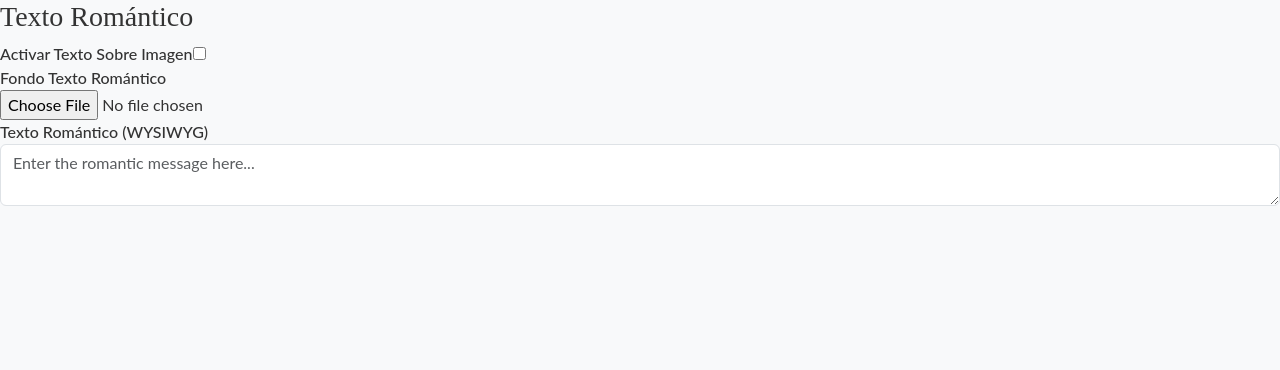
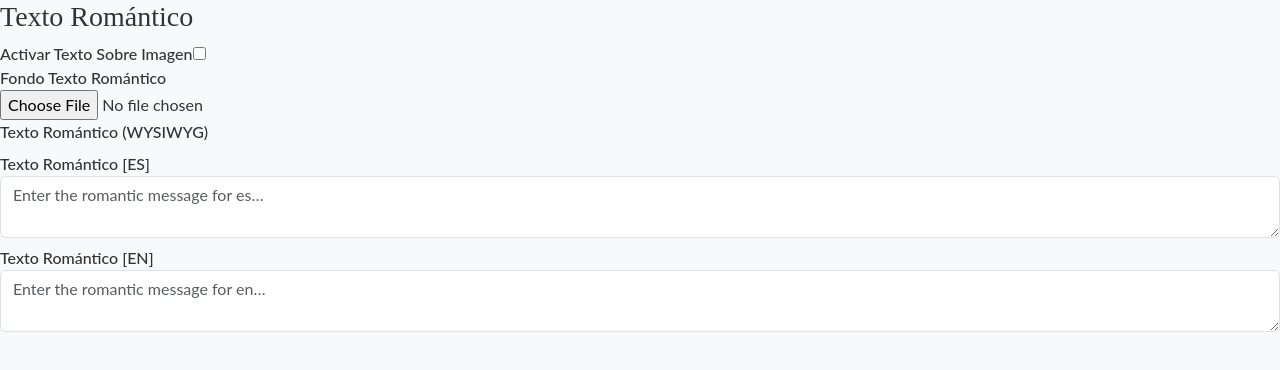
Before and after one commit to lportillo13/dw, a Next.js app: page /dashboard/TextoRomantico in a window 1280 px wide. Shown: the top 370 px of the page. Built offline with nearby package versions, Linux system fonts and the light colour scheme.

Commit message:
Dashboard translation 2

```diff
--- a/pages/dashboard/TextoRomantico.js
+++ b/pages/dashboard/TextoRomantico.js
@@ -2,10 +2,24 @@
 import React from 'react';
 import CloudImageUploader from './CloudImageUploader';
 
-export default function TextoRomantico({ formData = {}, handleChange, coupleId }) {
+export default function TextoRomantico({
+  formData = {},
+  handleChange,
+  handleJsonbChange,
+  coupleId
+}) {
+  // You might store an array of active languages in formData.idiomas;
+  // otherwise we fall back to whatever keys exist in texto_romantico.
+  const languages =
+    formData.idiomas ||
+    Object.keys(formData.texto_romantico || { es: '', en: '' });
+
+  const romanticTexts = formData.texto_romantico || {};
+
   return (
     <div>
       <h3>Texto Romántico</h3>
+
       <div className="form-group">
         <label>Activar Texto Sobre Imagen</label>
         <input
@@ -15,39 +29,38 @@ export default function TextoRomantico({ formData = {}, handleChange, coupleId }
           onChange={handleChange}
         />
       </div>
+
       <div className="form-group">
         <label>Fondo Texto Romántico</label>
         <CloudImageUploader
           name="fondo_texto_biblico"
-          label=""
           value={formData.fondo_texto_biblico || ''}
           onChange={handleChange}
           folder="texto_romantico"
           coupleId={coupleId}
         />
       </div>
+
       <div className="form-group">
         <label>Texto Romántico (WYSIWYG)</label>
-        <textarea
-          name="texto_romantico"
-          className="form-control"
-          value={formData.texto_romantico || ''}
-          onChange={handleChange}
-          placeholder="Enter the romantic message here..."
-        />
+
+        {languages.map((code) => (
+          <div className="mt-2" key={code}>
+            <label>
+              Texto Romántico [{code.toUpperCase()}]
+            </label>
+            <textarea
+              name="texto_romantico"
+              className="form-control"
+              value={romanticTexts[code] || ''}
+              onChange={(e) =>
+                handleJsonbChange('texto_romantico', e.target.value, code)
+              }
+              placeholder={`Enter the romantic message for ${code}…`}
+            />
+          </div>
+        ))}
       </div>
-      {formData.activar_ingles && (
-        <div className="form-group">
-          <label>Texto Romántico Inglés (WYSIWYG)</label>
-          <textarea
-            name="texto_romantico_ingles"
-            className="form-control"
-            value={formData.texto_romantico_ingles || ''}
-            onChange={handleChange}
-            placeholder="Enter the romantic message in English..."
-          />
-        </div>
-      )}
     </div>
   );
 }
--- a/pages/dashboard/index.js
+++ b/pages/dashboard/index.js
@@ -74,12 +74,14 @@ export default function DashboardPage() {
     }));
   };
 
-  const handleJsonbChange = (fieldName, value) => {
+// now accepts (fieldName, value, code) so you can edit any language key
+  const handleJsonbChange = (fieldName, value, code) => {
+    const langKey = code || lang;
     setFormData((prev) => ({
       ...prev,
       [fieldName]: {
         ...(prev[fieldName] || {}),
-        [lang]: value,
+        [langKey]: value,
       },
     }));
   };
```
